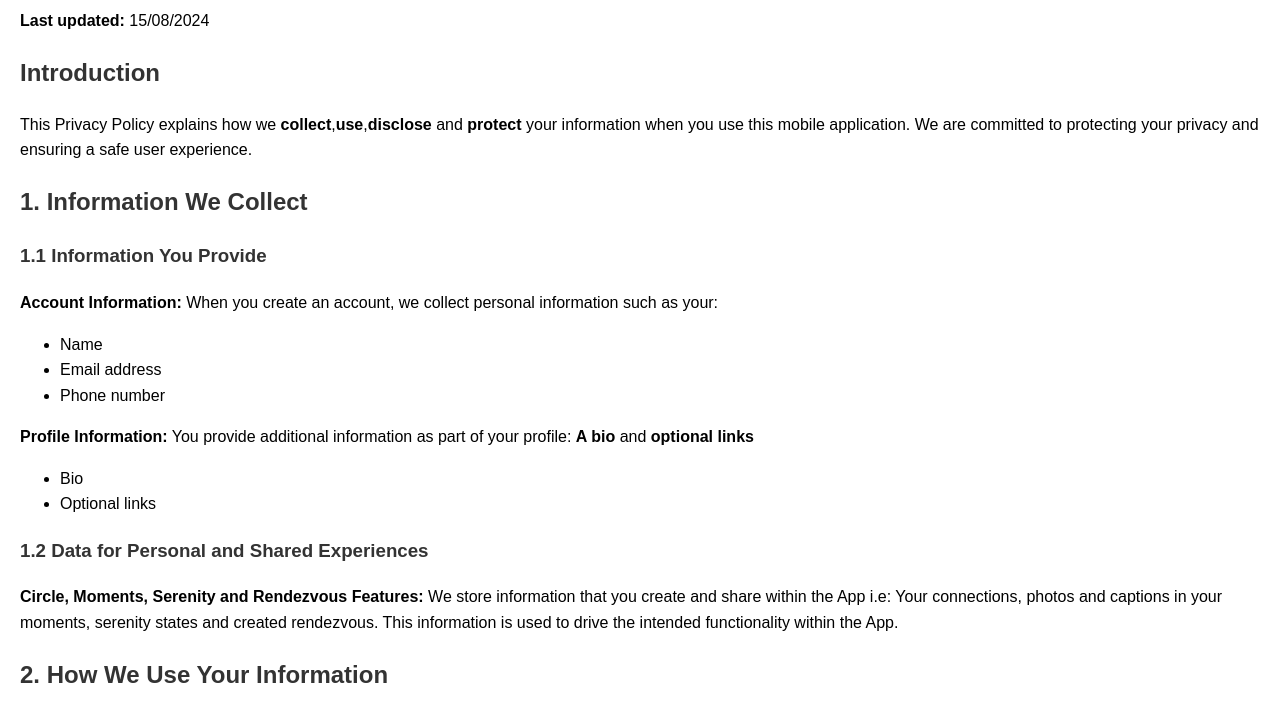
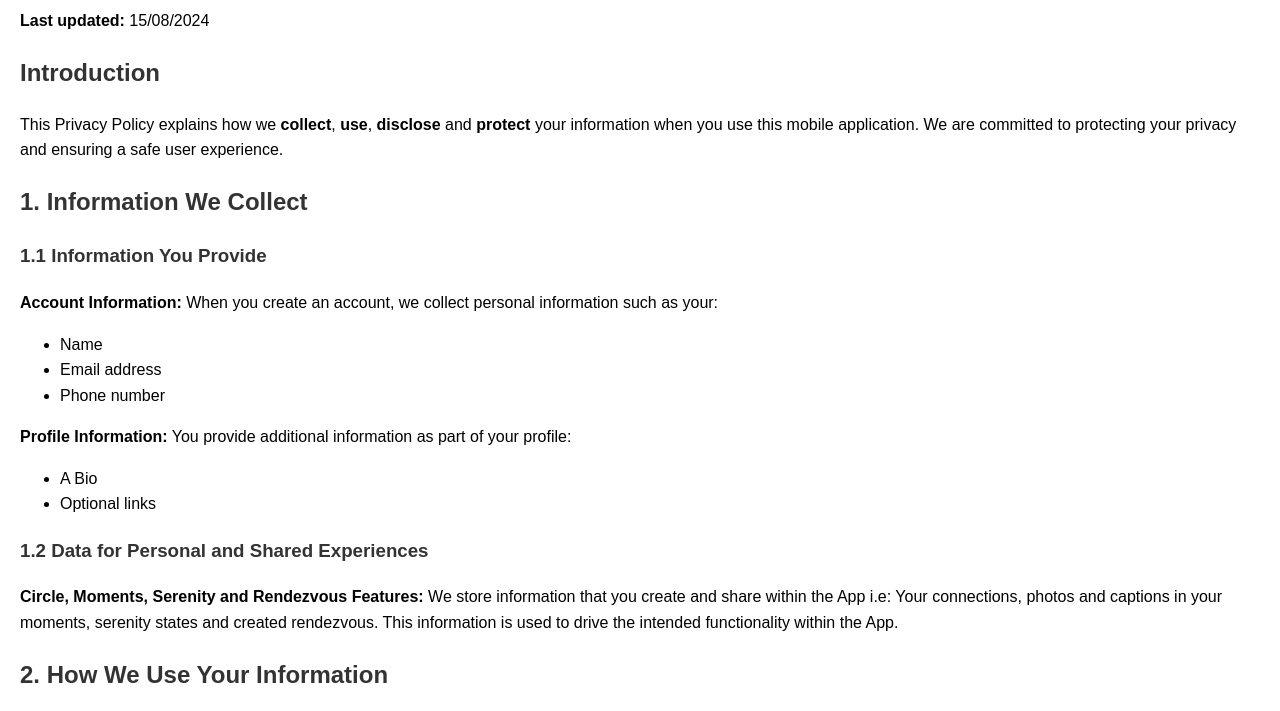
Before and after one commit to balendroid/plusprivacypolicy, a plain HTML site: page index.html in a window 1280 px wide. Shown: the part 86-797 px from the top of the page. Drawn offline with Linux system fonts and the light colour scheme.

Commit message:
Update index.html
Updated spacing

```diff
--- a/index.html
+++ b/index.html
@@ -23,7 +23,7 @@
     <p><strong>Last updated:</strong> 15/08/2024</p>
 
     <h2>Introduction</h2>
-    <p>This Privacy Policy explains how we <b>collect</b>,<b>use</b>,<b>disclose</b> and <b>protect</b> your information when you use this mobile application. We are committed to protecting your privacy and ensuring a safe user experience.</p>
+    <p>This Privacy Policy explains how we <b>collect</b>, <b>use</b>, <b>disclose</b> and <b>protect</b> your information when you use this mobile application. We are committed to protecting your privacy and ensuring a safe user experience.</p>
 
     <h2>1. Information We Collect</h2>
 
@@ -34,9 +34,9 @@
             <li>Email address</li>
             <li>Phone number</li>
         </ul>
-    <p><strong>Profile Information:</strong> You provide additional information as part of your profile: <b>A bio</b> and <b>optional links</b></p>
+    <p><strong>Profile Information:</strong> You provide additional information as part of your profile:</p>
          <ul>
-            <li>Bio</li>
+            <li>A Bio</li>
             <li>Optional links</li>
         </ul>
 
```
